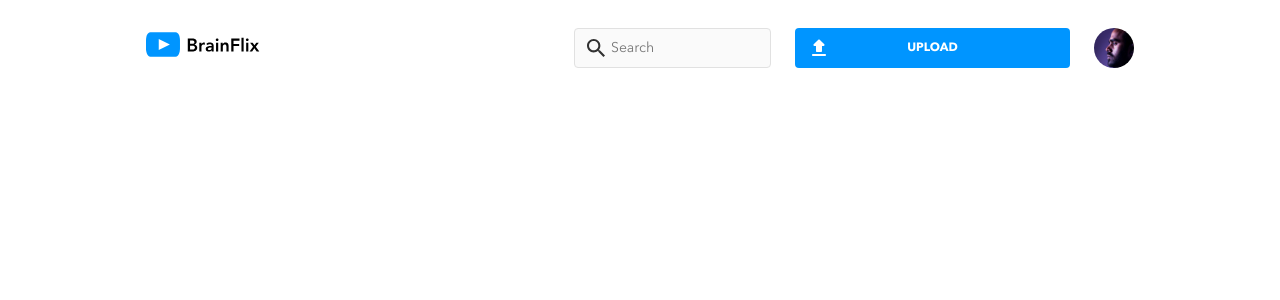
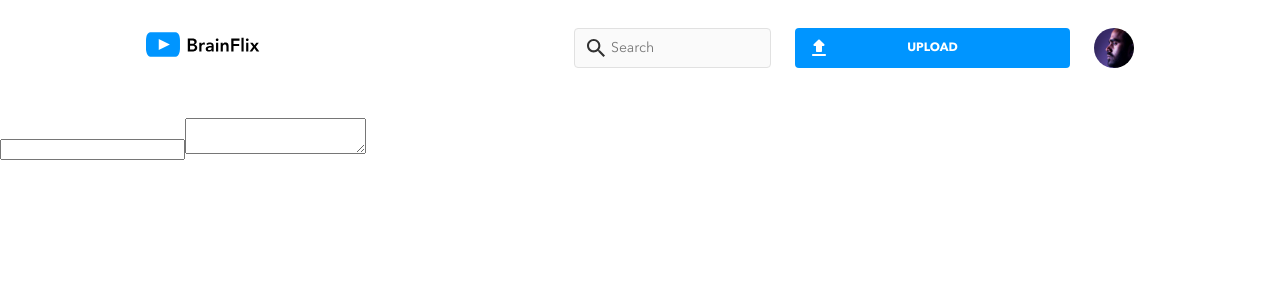
Before and after one commit to matthewjung04/matthew-jung-brainflix, a React (Vite) app: page /upload in a window 1280 px wide. Shown: the top 300 px of the page. Built offline with nearby package versions, Linux system fonts and the light colour scheme.

Commit message:
remove unnecessary component and update upload page

```diff
--- a/src/components/Header/Header.jsx
+++ b/src/components/Header/Header.jsx
@@ -7,8 +7,8 @@ import './Header.scss'
 function Header() {
 	return (
 		<header className="header">
-			{/* BrainFlix Logo */}
-			<Link to="/">
+			{/* BrainFlix Logo */ }
+			<Link to="/" reloadDocument>
 				{/* Cliking on logo redirects to homepage */}
 				<img src={brainflixLogo} className="header__logo" alt="avatar-image"/>
 			</Link>
--- a/src/pages/UploadPage/UploadPage.jsx
+++ b/src/pages/UploadPage/UploadPage.jsx
@@ -1,5 +1,18 @@
 import './UploadPage.scss'
 
-function UploadPage() {}
+function UploadPage() {
+  return (
+    <form>
+      <img/>
+      <div>
+        <label></label>
+        <input type="text"></input>
+
+        <label></label>
+        <textarea ></textarea>
+      </div>
+    </form>
+  )
+}
 
 export default UploadPage
```
Also changed, not shown: src/components/UploadVideo/UploadVideo.jsx (deleted), src/components/UploadVideo/UploadVideo.scss (deleted).
